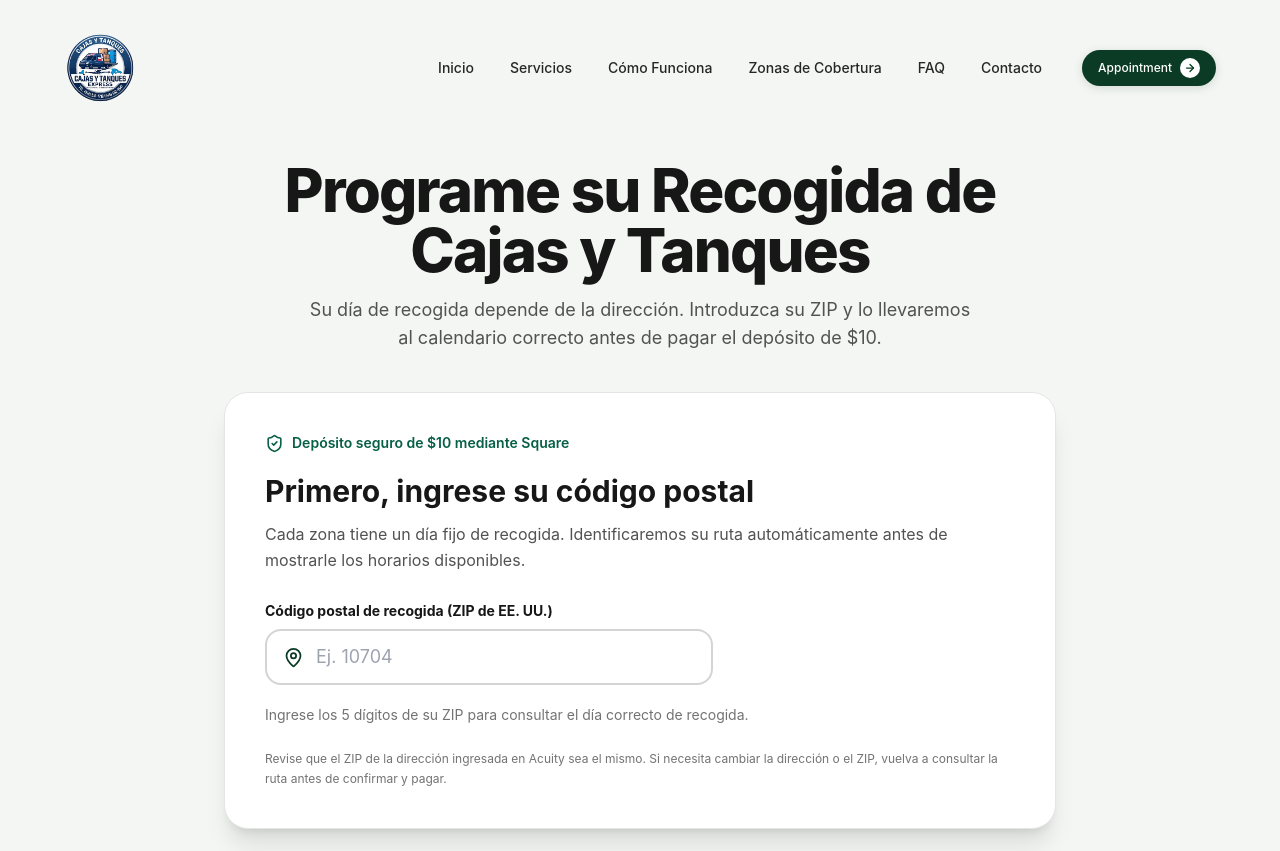
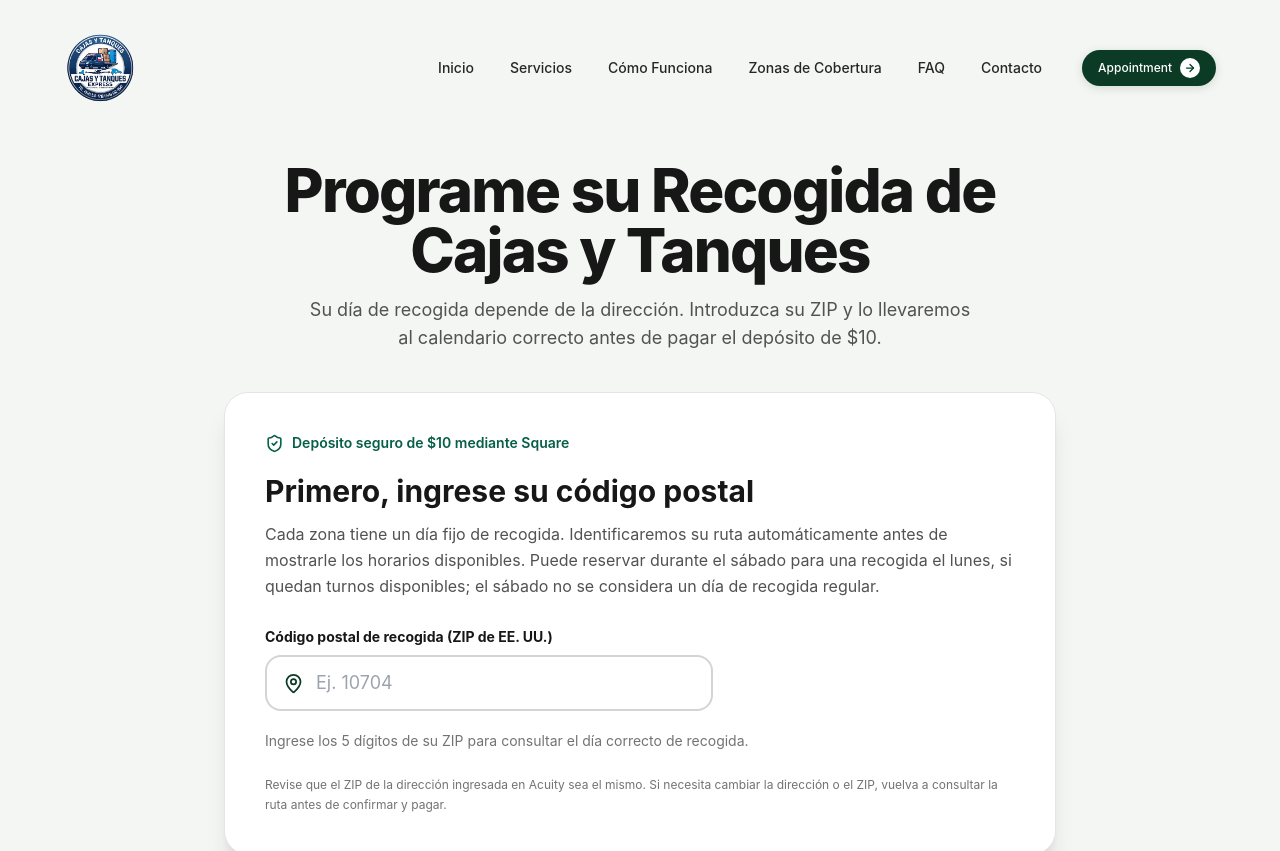
Before and after one commit to Hash-Overflow-bit/Cajas-Tanques-Express-Website, a Next.js app: page /reservar in a window 1280 px wide. Shown: the top 851 px of the page. Built offline with nearby package versions, Linux system fonts and the light colour scheme.

Commit message:
Clarify Saturday booking for Monday pickup; do not offer Saturday pickup slots

```diff
--- a/src/components/booking/ZipRouteBooking.tsx
+++ b/src/components/booking/ZipRouteBooking.tsx
@@ -21,7 +21,9 @@ export function ZipRouteBooking() {
       </h2>
       <p className="text-neutral-600 leading-relaxed mb-7">
         Cada zona tiene un día fijo de recogida. Identificaremos su ruta automáticamente
-        antes de mostrarle los horarios disponibles.
+        antes de mostrarle los horarios disponibles. Puede reservar durante el sábado
+        para una recogida el lunes, si quedan turnos disponibles; el sábado no se
+        considera un día de recogida regular.
       </p>
 
       <label htmlFor="pickup-zip" className="block text-sm font-bold text-neutral-900 mb-2">
```
